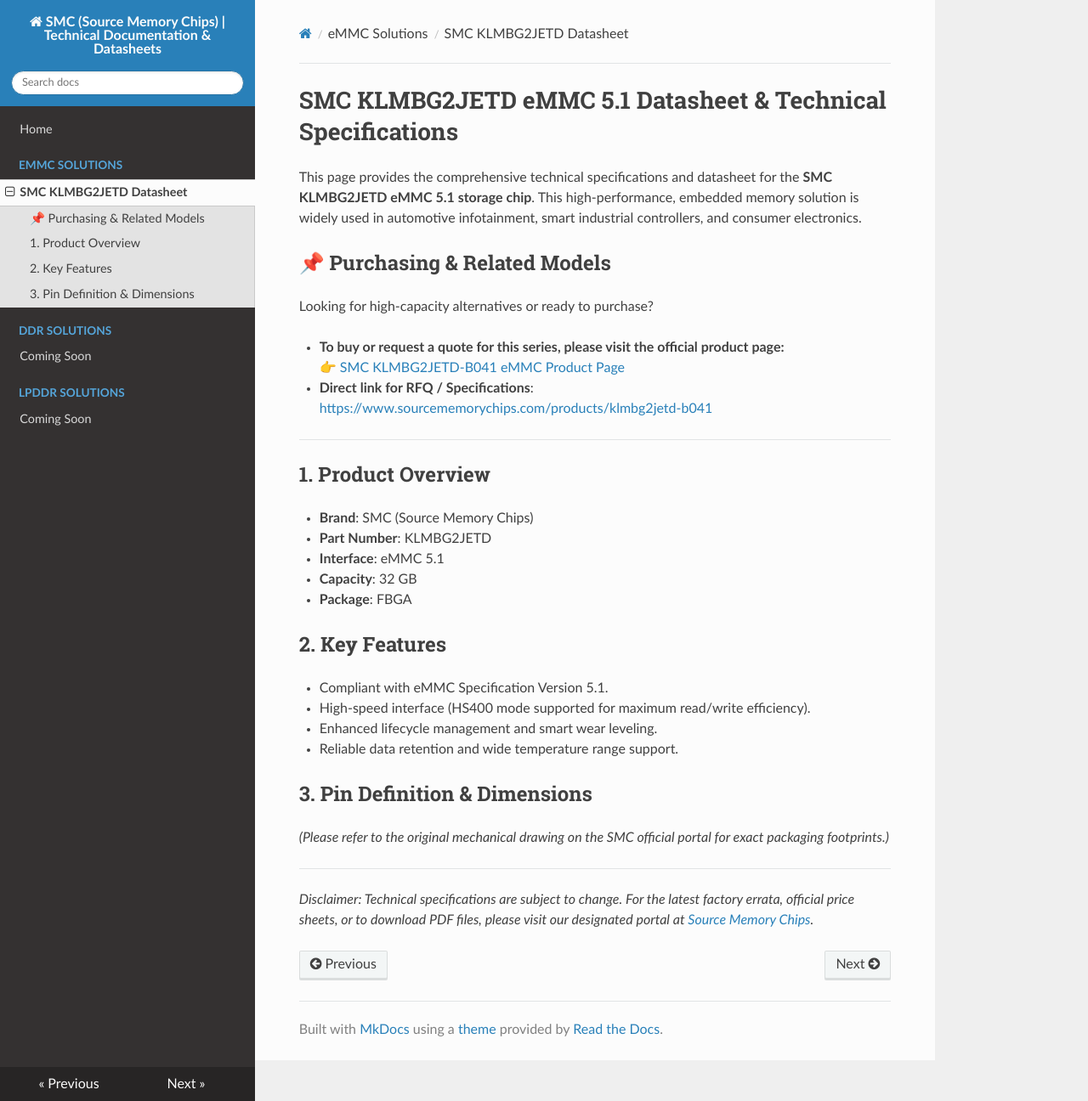
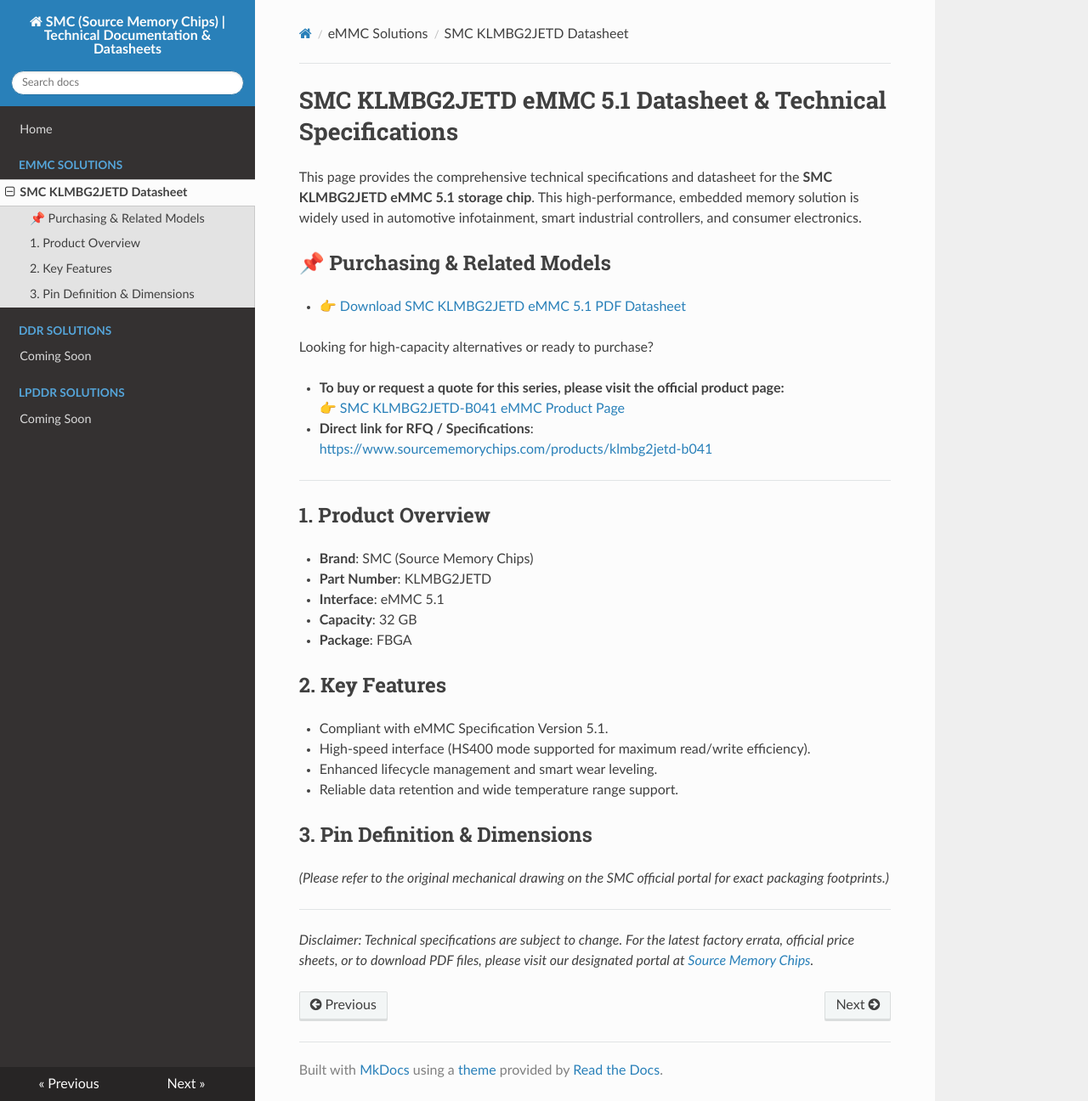
Before and after one commit to fionnulajr5x/smc-storage-chips-datasheets, an MkDocs documentation site: the page built from docs/emmc/klmbg2jetd.md, in a window 1280 px wide and 1296 px high. Shown: the whole window at 85% size. Built offline with MkDocs 1.6.1, drawn with Linux system fonts in a browser that asks for light colours; nearby versions of some CDN libraries.

Commit message:
Update klmbg2jetd.md

```diff
--- a/docs/emmc/klmbg2jetd.md
+++ b/docs/emmc/klmbg2jetd.md
@@ -3,6 +3,7 @@
 This page provides the comprehensive technical specifications and datasheet for the **SMC KLMBG2JETD eMMC 5.1 storage chip**. This high-performance, embedded memory solution is widely used in automotive infotainment, smart industrial controllers, and consumer electronics.
 
 ## 📌 Purchasing & Related Models
+* 👉 [Download SMC KLMBG2JETD eMMC 5.1 PDF Datasheet](KLMBG2JETD-Datasheet.pdf)
 
 Looking for high-capacity alternatives or ready to purchase?
 
```
